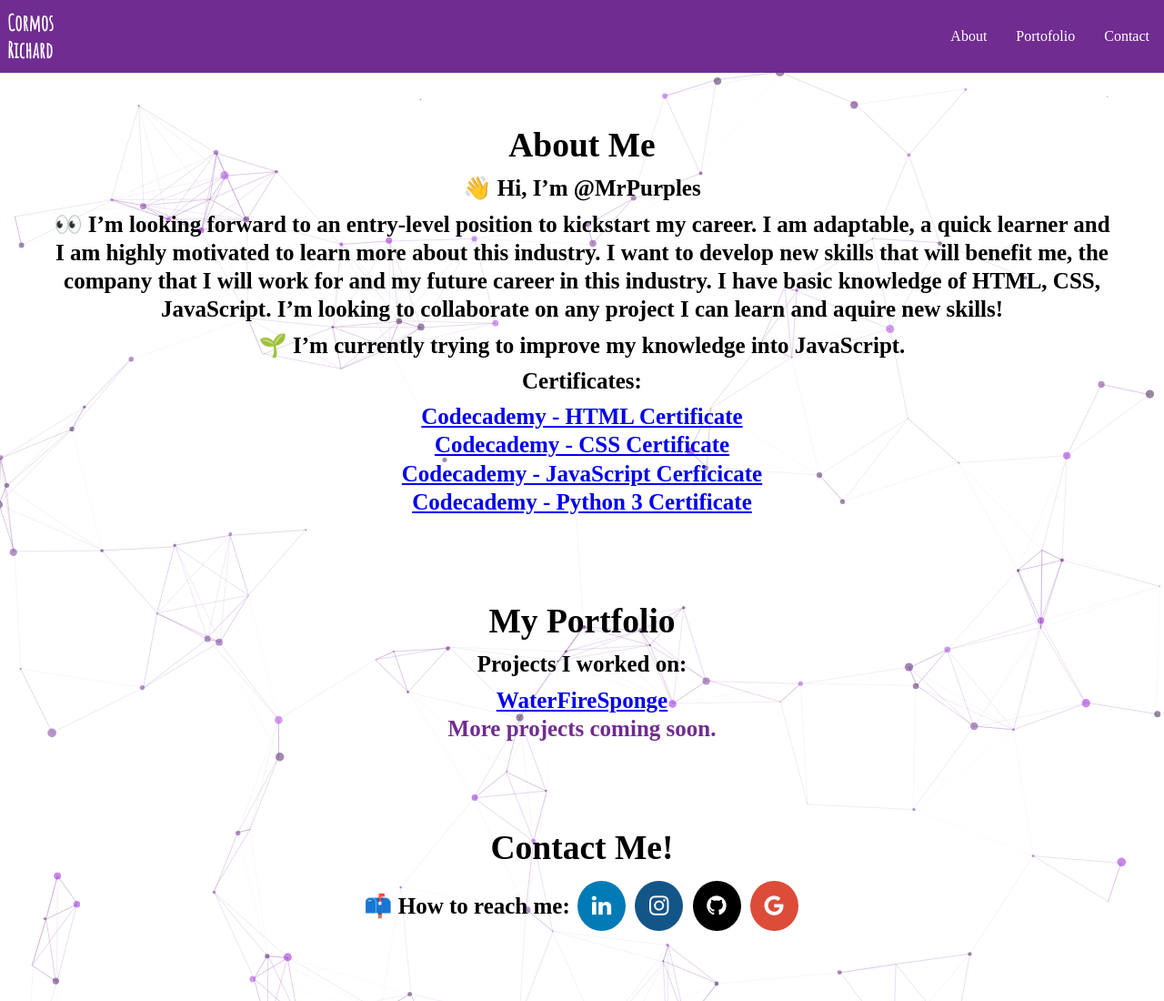
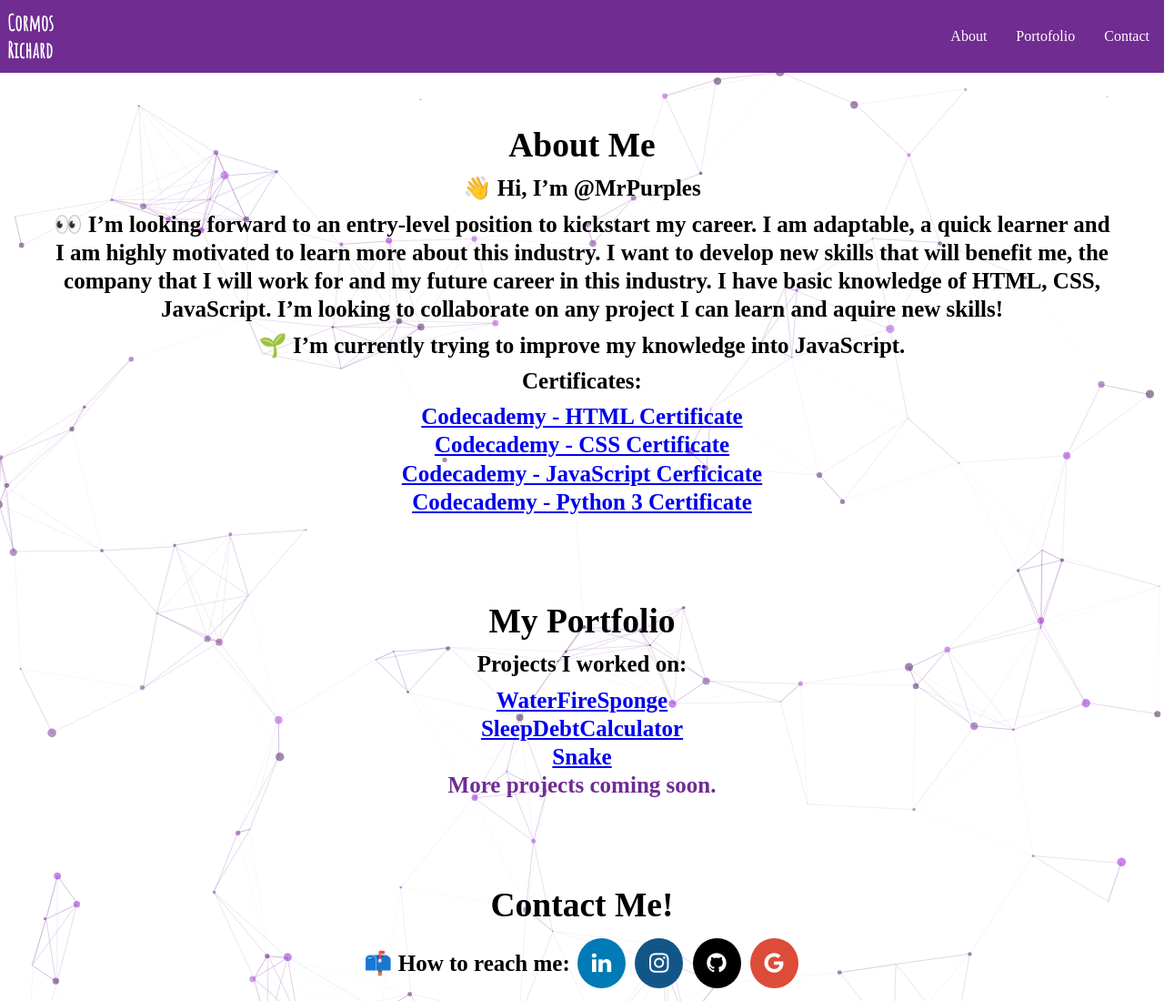
Before and after one commit to MrPurples/MyPortfolioWebSite, a plain HTML site: page index.html in a window 1280 px wide. Shown: the top 1100 px of the page at 91% size. Drawn offline with Linux system fonts and the light colour scheme; animation ran at ten frames a second.

Commit message:
Update index.html

```diff
--- a/index.html
+++ b/index.html
@@ -76,6 +76,12 @@
                 <a href="https://mrpurples.github.io/WaterFireSponge/" target="_blank">WaterFireSponge</a>
               </li>
               <li>
+                <a href="https://mrpurples.github.io/Sleep-Debt-Calculator/" target="_blank">SleepDebtCalculator</a>
+              </li>
+              <li>
+                <a href="https://mrpurples.github.io/Snake-3/" target="_blank">Snake</a>
+              </li>
+              <li>
                 <a>More projects coming soon.</a>
               </li>
               <!-- <li>
```
